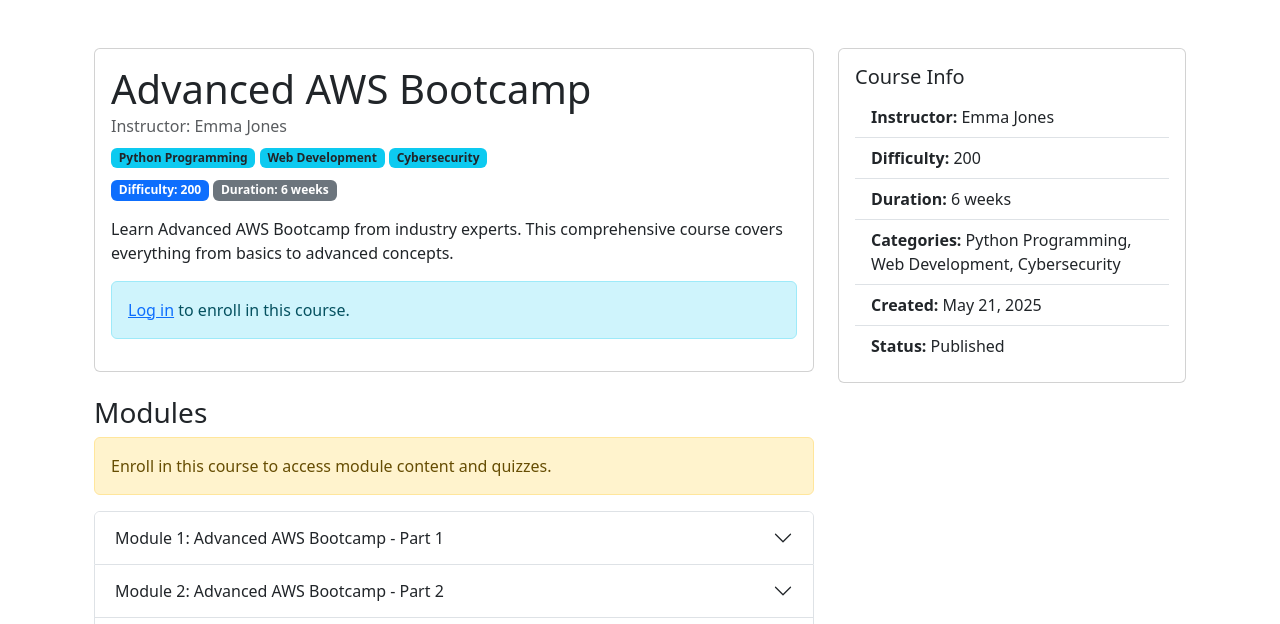
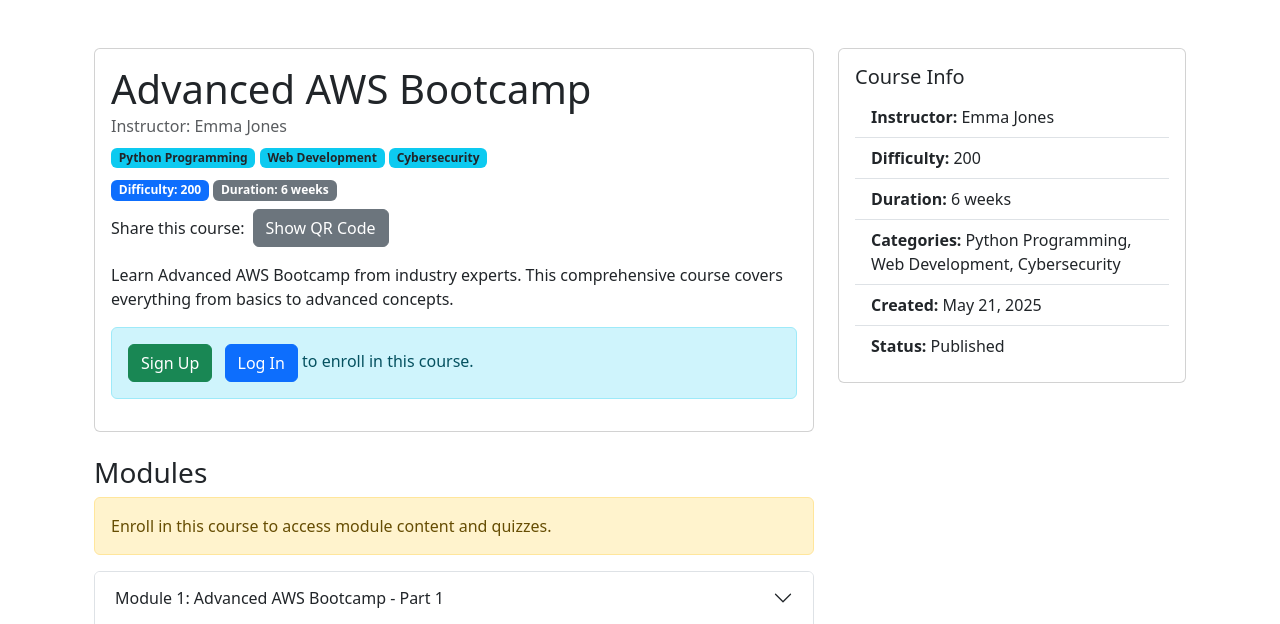
Before and after one commit to nissan/learnmore, a Django app: a page that uses learnmore/coursesapp/templates/coursesapp/course_detail.html in a window 1280 px wide. Shown: the part 56-680 px from the top of the page. Run offline with Django 5.2, Linux system fonts and the light colour scheme; data comes from the database, SQL or seed files in the repository; both versions use the stored data as it was after the commit.

Commit message:
generate qr codes

```diff
--- a/learnmore/coursesapp/management/commands/seed_courses.py
+++ b/learnmore/coursesapp/management/commands/seed_courses.py
@@ -174,6 +174,7 @@
                 difficulty=course_data['difficulty'],
                 duration=course_data['duration'],
                 is_public=True,
+                is_published=True,  # Ensure published for catalog visibility
                 created_at=timezone.now() - timedelta(days=random.randint(0, 60))
             )
             # Add 2-3 random categories
--- a/learnmore/coursesapp/templates/coursesapp/course_detail.html
+++ b/learnmore/coursesapp/templates/coursesapp/course_detail.html
@@ -20,6 +20,12 @@
                         <span class="badge bg-primary">Difficulty: {{ course.difficulty }}</span>
                         <span class="badge bg-secondary">Duration: {{ course.duration }}</span>
                     </div>
+                    <div class="d-flex align-items-center mb-2">
+                        <span class="me-2">Share this course:</span>
+                        <a href="{{ course_qr_url }}" target="_blank" class="btn btn-secondary">
+                            <i class="fas fa-qrcode"></i> Show QR Code
+                        </a>
+                    </div>
                     <p class="card-text mt-3">{{ course.description }}</p>
                     {% if user.is_authenticated %}
                         {% if is_instructor %}
@@ -38,7 +44,9 @@
                         {% endif %}
                     {% else %}
                         <div class="alert alert-info mt-3">
-                            <a href="{% url 'account_login' %}">Log in</a> to enroll in this course.
+                            <a href="{% url 'account_signup' %}" class="btn btn-success me-2">Sign Up</a>
+                            <a href="{% url 'account_login' %}" class="btn btn-primary">Log In</a>
+                            to enroll in this course.
                         </div>
                     {% endif %}
                 </div>
--- a/learnmore/coursesapp/templates/coursesapp/quiz_detail.html
+++ b/learnmore/coursesapp/templates/coursesapp/quiz_detail.html
@@ -15,6 +15,10 @@
                     {% else %}
                         <p class="text-muted">No instructions for this quiz.</p>
                     {% endif %}
+                    <div class="d-flex align-items-center mb-3">
+                        <span class="me-2">Share this quiz:</span>
+                        <a href="{{ quiz_qr_url }}" target="_blank" class="btn btn-outline-secondary btn-sm">Show QR Code</a>
+                    </div>
                 </div>
             </div>
         </div>
--- a/learnmore/coursesapp/urls.py
+++ b/learnmore/coursesapp/urls.py
@@ -10,6 +10,7 @@
     path('catalog/', views.CourseListView.as_view(), name='course_catalog'),
     path('api/catalog/', views.CourseListAPIView.as_view(), name='course_catalog_api'),
     path('create/', create_course_with_modules, name='course_create'),
+    path('qr/', views.generate_qr_code, name='generate_qr_code'),
     path('<slug:slug>/', views.CourseDetailView.as_view(), name='course_detail'),
     path('quiz/<int:quiz_id>/', views.QuizDetailView.as_view(), name='quiz_detail'),
     path('enroll/<slug:course_slug>/', views.enroll_course, name='enroll_course'),
--- a/learnmore/coursesapp/views.py
+++ b/learnmore/coursesapp/views.py
@@ -10,6 +10,9 @@
 from .forms import CourseForm, ModuleForm, QuizForm, ModuleFormSet
 from django.db import transaction
 from django.forms import modelformset_factory
+import qrcode
+from django.http import HttpResponse
+from io import BytesIO
 
 class InstructorRequiredMixin(UserPassesTestMixin):
     def test_func(self):
@@ -127,6 +130,9 @@
             )
         else:
             context['is_enrolled'] = False
+        # Add QR code URL for this course
+        course_url = self.request.build_absolute_uri(self.request.path)
+        context['course_qr_url'] = reverse('generate_qr_code') + f'?url={course_url}'
         return context
 
 class QuizDetailView(DetailView):
@@ -141,18 +147,22 @@
         if not request.user.is_authenticated:
             messages.warning(request, 'Please log in to access quiz content.')
             return redirect('account_login')
-
         is_enrolled = Enrollment.objects.filter(
             user=request.user,
             course=quiz.module.course,
             is_active=True
         ).exists()
-
         if not is_enrolled:
             messages.warning(request, 'You must be enrolled in this course to access quiz content.')
             return redirect('course_detail', slug=quiz.module.course.slug)
+        return super().get(request, *args, **kwargs)
 
-        return super().get(request, *args, **kwargs)
+    def get_context_data(self, **kwargs):
+        context = super().get_context_data(**kwargs)
+        quiz = self.object
+        quiz_url = self.request.build_absolute_uri(self.request.path)
+        context['quiz_qr_url'] = reverse('generate_qr_code') + f'?url={quiz_url}'
+        return context
 
 @login_required
 def enroll_course(request, course_slug):
@@ -210,3 +220,23 @@
         'formset': formset,
         'course': course
     })
+
+def generate_qr_code(request):
+    """Generate QR code for a given URL."""
+    url = request.GET.get('url')
+    if not url:
+        return HttpResponse('URL parameter is required', status=400)
+    try:
+        # Create QR code
+        img = qrcode.make(url)
+        buffer = BytesIO()
+        img.save(buffer, format='PNG')
+        buffer.seek(0)
+
+        # Set response headers
+        response = HttpResponse(buffer, content_type='image/png')
+        response['Cache-Control'] = 'public, max-age=86400'  # Cache for 24 hours
+        response['Content-Disposition'] = 'inline; filename="qr_code.png"'
+        return response
+    except Exception as e:
+        return HttpResponse(f'Error generating QR code: {str(e)}', status=500)
--- a/learnmore/requirements.txt
+++ b/learnmore/requirements.txt
@@ -7,8 +7,10 @@
 django-allauth==65.8.0
 djangorestframework==3.16.0
 idna==3.10
+pillow==11.2.1
 pycparser==2.22
 PyJWT==2.10.1
+qrcode==8.2
 requests==2.32.3
 sqlparse==0.5.3
 urllib3==2.4.0
```
Also changed, not shown: learnmore/db.sqlite3.
